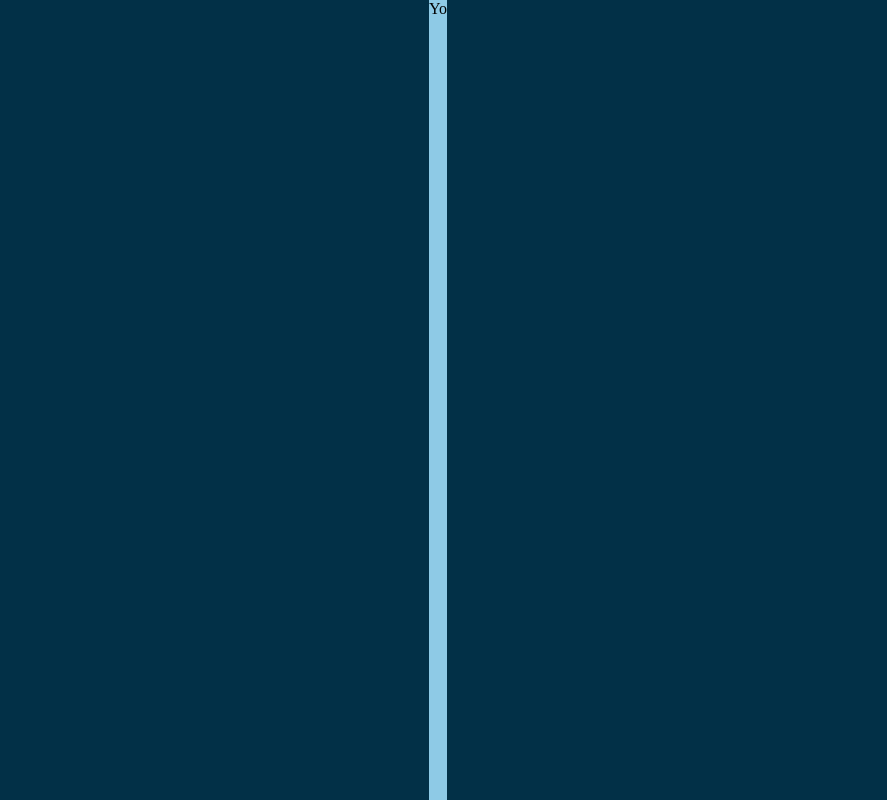
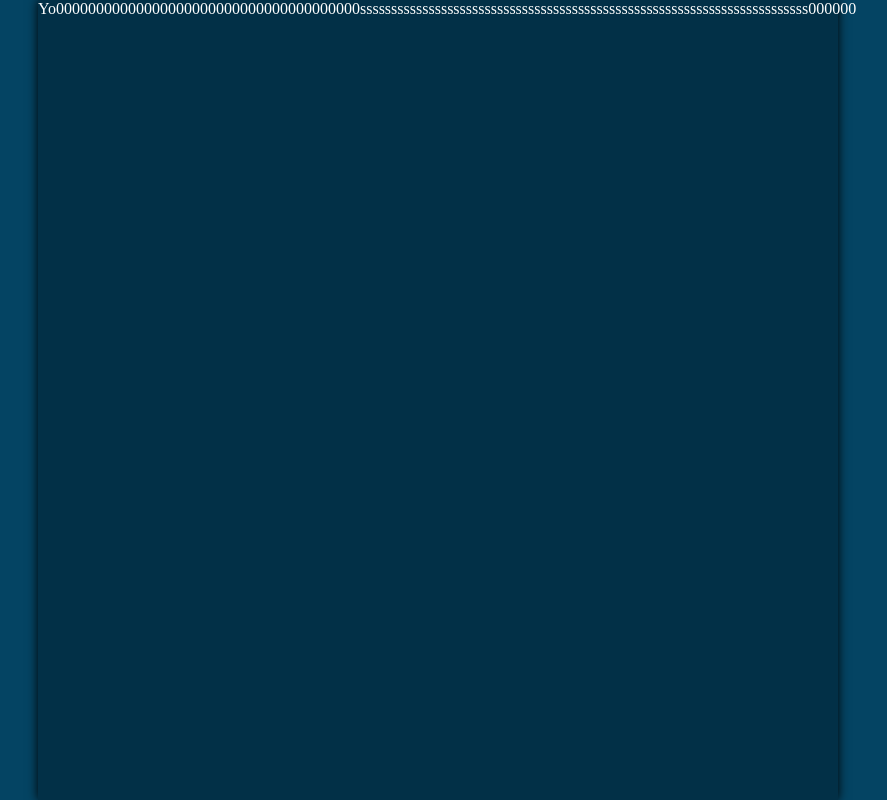
Before and after one commit to JollyR0ger42/portfolio, a Nuxt app: page / in a window 1280 px wide. Shown: the whole page, without its empty margins (202-1089 px from the left). Built offline with nearby package versions, Linux system fonts and the light colour scheme.

Commit message:
starting styles

```diff
--- a/app.vue
+++ b/app.vue
@@ -1,7 +1,7 @@
 <template>
   <div class="app__wrapper">
     <div class="app__container">
-      Yo
+      Yo00000000000000000000000000000000000000ssssssssssssssssssssssssssssssssssssssssssssssssssssssssssssssssssssssss000000
     </div>
   </div>
 </template>
@@ -9,7 +9,7 @@
 <style lang="scss">
 .app {
   &__wrapper {
-    background-color: var(--dark-blue);
+    background-color: #044463;
     width: 100vw;
     height: 100vh;
     display: flex;
@@ -18,9 +18,11 @@
   }
 
   &__container {
+    color: #fff;
     max-width: 800px;
-    background-color: var(--light-blue);
+    background-color: var(--dark-blue);
     flex: 1;
+    box-shadow: 0px 0px 10px #000;
   }
 }
 </style>
```
